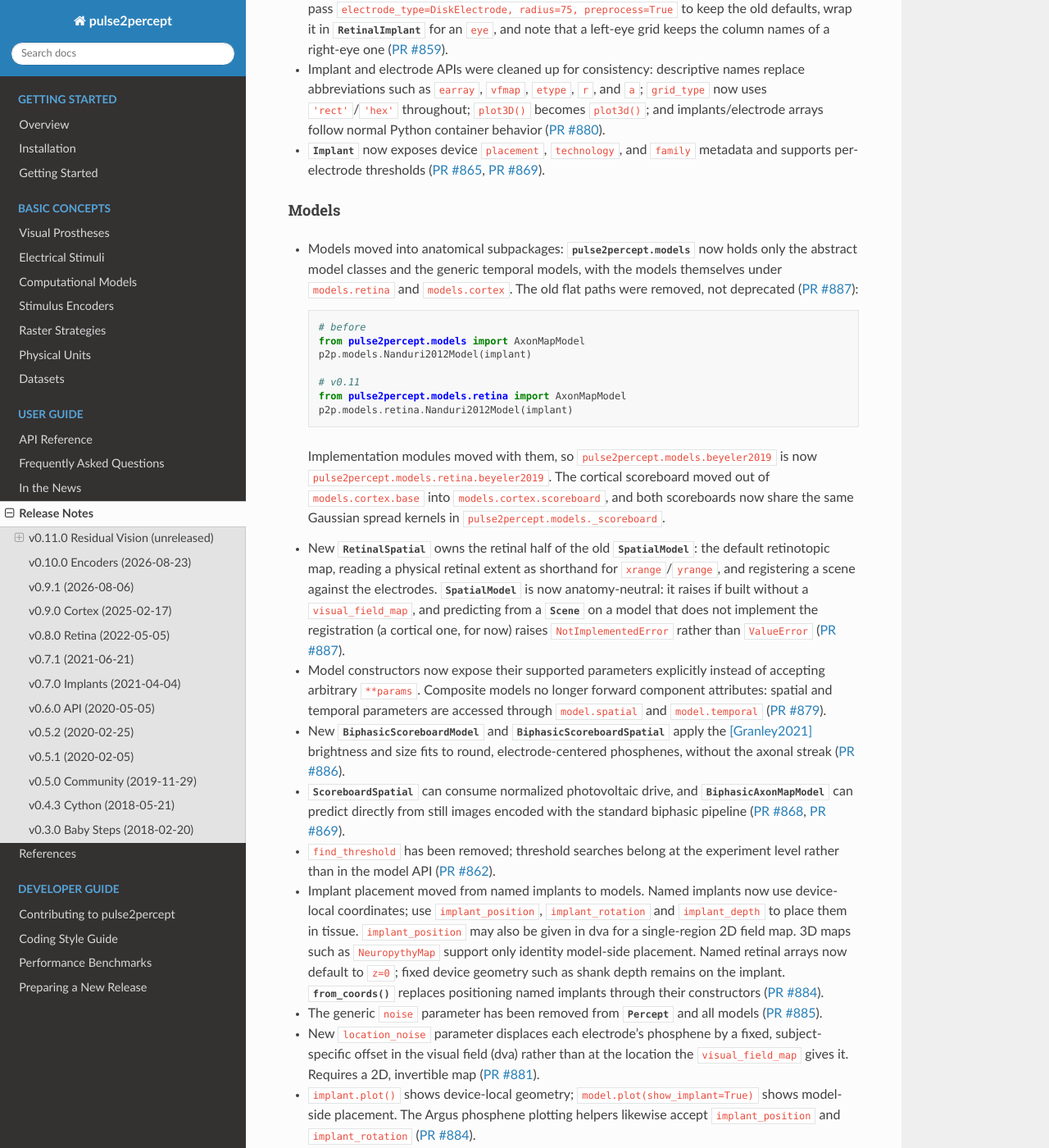
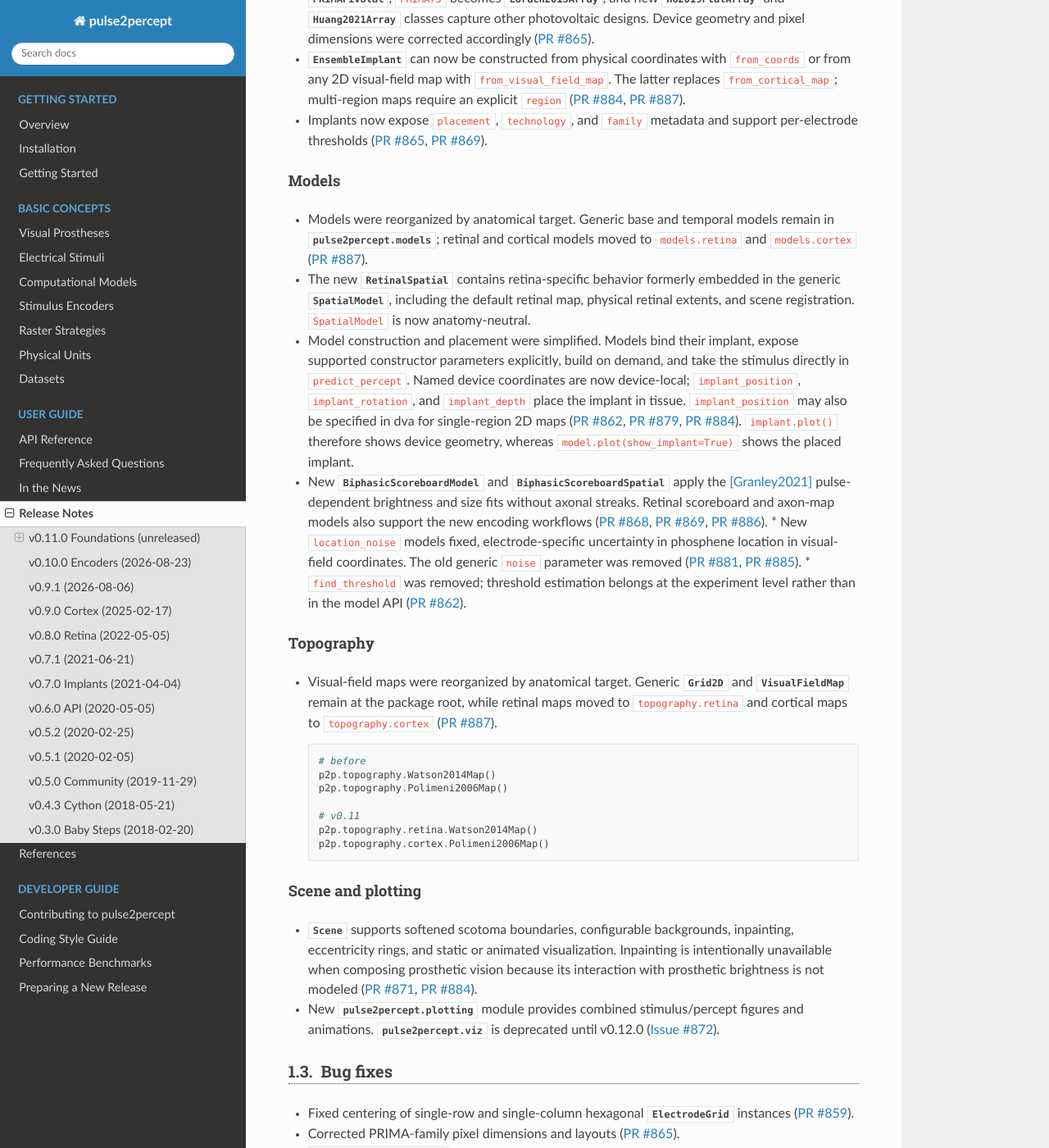
Before and after one commit to pulse2percept/pulse2percept, a Sphinx documentation site: the page built from doc/users/release_notes.rst, in a window 1280 px wide and 1400 px high, scrolled down 1666 px. Shown: the whole window at 82% size. Built offline with Sphinx 7.4.7 and the Read the Docs theme 3.1.0, drawn with Linux system fonts in a browser that asks for light colours; pages that are not in the unit, such as notebooks, are missing from menus; some of the changed text lies outside the part shown.

Commit message:
Clean up docs

```diff
--- a/README.rst
+++ b/README.rst
@@ -103,7 +103,7 @@
 +---------------------------+------+------+------+------+------+-----+-----+-----+
 |           Python          | 3.14 | 3.13 | 3.12 | 3.11 | 3.10 | 3.9 | 3.8 | 3.7 |
 +===========================+======+======+======+======+======+=====+=====+=====+
-| p2p 0.11 Residual Vision  | Yes  | Yes  | Yes  | Yes  |      |     |     |     |
+| p2p 0.11 Foundations      | Yes  | Yes  | Yes  | Yes  |      |     |     |     |
 +---------------------------+------+------+------+------+------+-----+-----+-----+
 | p2p 0.10 Encoders         | Yes  | Yes  | Yes  | Yes  |      |     |     |     |
 +---------------------------+------+------+------+------+------+-----+-----+-----+
--- a/doc/users/release_notes.rst
+++ b/doc/users/release_notes.rst
@@ -4,20 +4,43 @@
 Release Notes
 =============
 
-v0.11.0 Residual Vision (unreleased)
-====================================
+v0.11.0 Foundations (unreleased)
+================================
 
 Highlights
 ----------
 
-* **New backwards-incompatible model API:** models are now bound to their
-  implant and built automatically; ``predict_percept`` takes a stimulus
-  directly (:pull:`862`):
+* **New backwards-incompatible model API for implants, models, and
+  topography:** Anatomical components now live under explicit ``retina`` and
+  ``cortex`` namespaces; models are bound to their implant, build
+  automatically, and receive the stimulus directly in ``predict_percept``;
+  and implant placement is handled by the model rather than by modifying
+  named device geometry (:pull:`862`, :pull:`879`, :pull:`880`, :pull:`884`,
+  :pull:`887`).
+
+  A typical workflow changes from:
 
   .. code-block:: python
 
+      # v0.10
+      implant = p2p.implants.ArgusII(x=1000, y=-500, rot=15)
+      model = p2p.models.AxonMapModel()
+      model.build()
+      percept = model.predict_percept(implant, stim)
+
+  to:
+
+  .. code-block:: python
+
+      # v0.11
       implant = p2p.implants.retina.ArgusII()
-      model = p2p.models.retina.AxonMapModel(implant)
+
+      model = p2p.models.retina.AxonMapModel(
+          implant,
+          implant_position=(1000, -500),
+          implant_rotation=15,
+      )
+
       percept = model.predict_percept(stim)
 
 * New :py:mod:`pulse2percept.vision` module with
@@ -27,8 +50,8 @@
   :pull:`883`).
 
 * New photovoltaic stimulation pipeline for
-  :py:class:`~pulse2percept.implants.retina.PRIMAPivotal`, from image encoding to
-  irradiance-based model input (:pull:`868`).
+  :py:class:`~pulse2percept.implants.retina.PRIMAPivotal`, from image
+  encoding to irradiance-based model input (:pull:`868`).
 
 
 API changes and improvements
@@ -38,72 +61,40 @@
 ~~~~~~~~~~~~~~~~~~~~
 
 * New :py:class:`~pulse2percept.stimuli.Encoder` framework supports electrical
-  and non-electrical stimulation. New
+  and non-electrical stimulation.
   :py:class:`~pulse2percept.stimuli.PRIMAEncoder` implements photovoltaic
-  image/video encoding, while
-  :py:class:`~pulse2percept.stimuli.AmplitudeEncoder` supports threshold-based
-  amplitude ranges such as ``(0 * xTh, 3 * xTh)`` (:pull:`868`,
-  :pull:`869`).
-
-* Added optical power units (``W``, ``mW``, ``uW``), proper geometric-angle
-  units (``deg``, ``rad``), and ``pathlib.Path`` support for image and video
-  stimuli (:pull:`855`, :pull:`868`, :pull:`880`).
+  encoding, while :py:class:`~pulse2percept.stimuli.AmplitudeEncoder` supports
+  threshold-relative amplitudes such as ``(0 * xTh, 3 * xTh)``. Optical power
+  units (``W``, ``mW``, ``uW``), geometric-angle units (``deg``, ``rad``), and
+  ``pathlib.Path`` input for image and video stimuli were also added
+  (:pull:`855`, :pull:`868`, :pull:`869`, :pull:`880`).
 
 
 Implants
 ~~~~~~~~
 
-* Implants moved into anatomical subpackages:
-  :py:mod:`pulse2percept.implants` now holds only generic device machinery
-  (electrodes, electrode arrays, rasters,
-  :py:class:`~pulse2percept.implants.Implant`,
-  :py:class:`~pulse2percept.implants.GridImplant`,
-  :py:class:`~pulse2percept.implants.EnsembleImplant`), with the devices
-  themselves under ``implants.retina`` and ``implants.cortex``. The old flat
-  paths were removed, not deprecated (:pull:`887`):
+* Implant classes were reorganized by anatomical target. Generic machinery
+remains in :py:mod:`pulse2percept.implants`; retinal and cortical devices
+moved to ``implants.retina`` and ``implants.cortex`` respectively
+(:pull:`887`).
 
-  .. code-block:: python
+* ``eye`` now belongs to
+:py:class:`~pulse2percept.implants.retina.RetinalImplant`, and
+:py:class:`~pulse2percept.implants.cortex.CorticalImplant` adds optional
+``hemisphere`` metadata. Generic implants carry neither. Custom retinal
+arrays used with :py:class:`~pulse2percept.models.retina.AxonMapModel`
+therefore need to be wrapped in a ``RetinalImplant``.
 
-      # before
-      from pulse2percept.implants import ArgusII
-      p2p.implants.PRIMAPivotal()
+* ``ProsthesisSystem`` was renamed :py:class:`~pulse2percept.implants.Implant`;
+  the old name remains deprecated until v0.12.0. ``RectangleImplant`` was
+  removed in favor of :py:class:`~pulse2percept.implants.GridImplant`
+  (:pull:`859`, :pull:`876`).
 
-      # v0.11
-      from pulse2percept.implants.retina import ArgusII
-      p2p.implants.retina.PRIMAPivotal()
-
-  Implementation modules moved with them, so ``pulse2percept.implants.argus``
-  is now ``pulse2percept.implants.retina.argus``. The deprecated ``PRIMA``,
-  ``PRIMA75``, ``PRIMA55`` and ``PRIMA40`` spellings live in
-  ``implants.retina``.
-
-* ``eye`` moved off :py:class:`~pulse2percept.implants.Implant` and
-  :py:class:`~pulse2percept.implants.GridImplant` onto the new
-  :py:class:`~pulse2percept.implants.retina.RetinalImplant`, which every
-  retinal device now derives from. A generic implant or grid carries no
-  laterality; wrap an :py:class:`~pulse2percept.implants.ElectrodeGrid` in a
-  ``RetinalImplant`` where a custom grid relied on the old implicit
-  ``eye='RE'``. :py:class:`~pulse2percept.models.retina.AxonMapModel` mirrors
-  the optic disc onto the implanted eye and says so if handed an implant
-  without one (:pull:`887`).
-
-* New :py:class:`~pulse2percept.implants.cortex.CorticalImplant` gives
-  cortical devices ``hemisphere`` (``'LH'``, ``'RH'``, or ``None``, the
-  default), as does
-  :py:class:`~pulse2percept.implants.cortex.Neuralink`. It is device metadata:
-  electrode coordinates and the model's ``implant_position`` still place the
-  array (:pull:`887`).
-
-* ``EnsembleImplant.from_cortical_map`` becomes
-  :py:meth:`~pulse2percept.implants.EnsembleImplant.from_visual_field_map`,
-  which accepts any 2D :py:class:`~pulse2percept.topography.VisualFieldMap`
-  rather than only a cortical one, and rejects 3D maps. ``region`` defaults to
-  the map's only region instead of ``'v1'``, so a multi-region map now
-  requires it (:pull:`887`).
-
-* ``ProsthesisSystem`` is renamed
-  :py:class:`~pulse2percept.implants.Implant`; the old name remains as a
-  deprecated alias until 0.12.0 (:pull:`876`).
+* Implant and electrode APIs were standardized: descriptive parameter names
+  replace abbreviations such as ``earray``, ``vfmap``, ``etype``, ``r``, and
+  ``a``; ``grid_type`` consistently uses ``'rect'`` / ``'hex'``; ``plot3D()``
+  becomes ``plot3d()``; and implants and electrode arrays follow normal
+  Python container conventions (:pull:`880`).
 
 * The PRIMA family was reorganized around the published devices:
   ``PRIMA`` becomes :py:class:`~pulse2percept.implants.retina.PRIMAPivotal`,
@@ -113,156 +104,94 @@
   photovoltaic designs. Device geometry and pixel dimensions were corrected
   accordingly (:pull:`865`).
 
-* ``RectangleImplant`` was removed in favor of
-  :py:class:`~pulse2percept.implants.GridImplant`, which is not a drop-in
-  replacement: pass ``electrode_type=DiskElectrode, radius=75,
-  preprocess=True`` to keep the old defaults, wrap it in
-  :py:class:`~pulse2percept.implants.retina.RetinalImplant` for an ``eye``,
-  and note that a left-eye grid keeps the column names of a right-eye one
-  (:pull:`859`).
+* :py:class:`~pulse2percept.implants.EnsembleImplant` can now be constructed
+  from physical coordinates with ``from_coords`` or from any 2D visual-field map
+  with ``from_visual_field_map``. The latter replaces ``from_cortical_map``;
+  multi-region maps require an explicit ``region`` (:pull:`884`, :pull:`887`).
 
-* Implant and electrode APIs were cleaned up for consistency: descriptive
-  names replace abbreviations such as ``earray``, ``vfmap``, ``etype``, ``r``,
-  and ``a``; ``grid_type`` now uses ``'rect'``/``'hex'`` throughout;
-  ``plot3D()`` becomes ``plot3d()``; and implants/electrode arrays follow
-  normal Python container behavior (:pull:`880`).
-
-* :py:class:`~pulse2percept.implants.Implant` now exposes device
-  ``placement``, ``technology``, and ``family`` metadata and supports
-  per-electrode thresholds (:pull:`865`, :pull:`869`).
+* Implants now expose ``placement``, ``technology``, and ``family`` metadata
+  and support per-electrode thresholds (:pull:`865`, :pull:`869`).
 
 
 Models
 ~~~~~~
 
-* Models moved into anatomical subpackages:
-  :py:mod:`pulse2percept.models` now holds only the abstract model classes and
-  the generic temporal models, with the models themselves under
-  ``models.retina`` and ``models.cortex``. The old flat paths were removed,
-  not deprecated (:pull:`887`):
+* Models were reorganized by anatomical target. Generic base and temporal models
+  remain in :py:mod:`pulse2percept.models`; retinal and cortical models moved to
+  ``models.retina`` and ``models.cortex`` (:pull:`887`).
 
-  .. code-block:: python
+* The new :py:class:`~pulse2percept.models.retina.RetinalSpatial` contains
+  retina-specific behavior formerly embedded in the generic
+  :py:class:`~pulse2percept.models.SpatialModel`, including the default retinal
+  map, physical retinal extents, and scene registration. ``SpatialModel`` is now
+  anatomy-neutral.
 
-      # before
-      from pulse2percept.models import AxonMapModel
-      p2p.models.Nanduri2012Model(implant)
-
-      # v0.11
-      from pulse2percept.models.retina import AxonMapModel
-      p2p.models.retina.Nanduri2012Model(implant)
-
-  Implementation modules moved with them, so
-  ``pulse2percept.models.beyeler2019`` is now
-  ``pulse2percept.models.retina.beyeler2019``. The cortical scoreboard moved
-  out of ``models.cortex.base`` into ``models.cortex.scoreboard``, and both
-  scoreboards now share the same Gaussian spread kernels in
-  ``pulse2percept.models._scoreboard``.
-
-* New :py:class:`~pulse2percept.models.retina.RetinalSpatial` owns the retinal
-  half of the old :py:class:`~pulse2percept.models.SpatialModel`: the default
-  retinotopic map, reading a physical retinal extent as shorthand for
-  ``xrange``/``yrange``, and registering a scene against the electrodes.
-  :py:class:`~pulse2percept.models.SpatialModel` is now anatomy-neutral: it
-  raises if built without a ``visual_field_map``, and predicting from a
-  :py:class:`~pulse2percept.vision.Scene` on a model that does not implement
-  the registration (a cortical one, for now) raises ``NotImplementedError``
-  rather than ``ValueError`` (:pull:`887`).
-
-* Model constructors now expose their supported parameters explicitly instead
-  of accepting arbitrary ``**params``. Composite models no longer forward
-  component attributes: spatial and temporal parameters are accessed through
-  ``model.spatial`` and ``model.temporal`` (:pull:`879`).
+* Model construction and placement were simplified. Models bind their implant,
+  expose supported constructor parameters explicitly, build on demand, and take
+  the stimulus directly in ``predict_percept``. Named device coordinates are
+  now device-local; ``implant_position``, ``implant_rotation``, and
+  ``implant_depth`` place the implant in tissue. ``implant_position`` may also
+  be specified in dva for single-region 2D maps (:pull:`862`, :pull:`879`,
+  :pull:`884`). ``implant.plot()`` therefore shows device geometry, whereas
+  ``model.plot(show_implant=True)`` shows the placed implant.
 
 * New :py:class:`~pulse2percept.models.retina.BiphasicScoreboardModel` and
   :py:class:`~pulse2percept.models.retina.BiphasicScoreboardSpatial` apply the
-  [Granley2021]_ brightness and size fits to round, electrode-centered
-  phosphenes, without the axonal streak (:pull:`886`).
-
-* :py:class:`~pulse2percept.models.retina.ScoreboardSpatial` can consume normalized
-  photovoltaic drive, and
-  :py:class:`~pulse2percept.models.retina.BiphasicAxonMapModel` can predict directly
-  from still images encoded with the standard biphasic pipeline
-  (:pull:`868`, :pull:`869`).
-
-* ``find_threshold`` has been removed; threshold searches belong at the
-  experiment level rather than in the model API (:pull:`862`).
-
-* Implant placement moved from named implants to models. Named implants
-  now use device-local coordinates; use ``implant_position``,
-  ``implant_rotation`` and ``implant_depth`` to place them in tissue.
-  ``implant_position`` may also be given in dva for a single-region 2D field
-  map. 3D maps such as ``NeuropythyMap`` support only identity model-side
-  placement. Named retinal arrays now default to ``z=0``; fixed device
-  geometry such as shank depth remains on the implant.
-  :py:meth:`~pulse2percept.implants.EnsembleImplant.from_coords` replaces
-  positioning named implants through their constructors (:pull:`884`).
-
-* The generic ``noise`` parameter has been removed from
-  :py:class:`~pulse2percept.percepts.Percept` and all models (:pull:`885`).
-
-* New ``location_noise`` parameter displaces each electrode's phosphene by a
-  fixed, subject-specific offset in the visual field (dva) rather than at the
-  location the ``visual_field_map`` gives it. Requires a 2D, invertible map
-  (:pull:`881`).
-
-* ``implant.plot()`` shows device-local geometry;
-  ``model.plot(show_implant=True)`` shows model-side placement. The Argus
-  phosphene plotting helpers likewise accept ``implant_position`` and
-  ``implant_rotation`` (:pull:`884`).
+  [Granley2021]_ pulse-dependent brightness and size fits without axonal
+  streaks. Retinal scoreboard and axon-map models also support the new encoding
+  workflows (:pull:`868`, :pull:`869`, :pull:`886`). * New ``location_noise``
+  models fixed, electrode-specific uncertainty in phosphene location in
+  visual-field coordinates. The old generic ``noise`` parameter was removed
+  (:pull:`881`, :pull:`885`). * ``find_threshold`` was removed; threshold
+  estimation belongs at the experiment level rather than in the model API
+  (:pull:`862`).
 
 
 Topography
 ~~~~~~~~~~
 
-* Visual field maps moved into anatomical subpackages:
-  :py:mod:`pulse2percept.topography` now holds only
+* Visual-field maps were reorganized by anatomical target. Generic
   :py:class:`~pulse2percept.topography.Grid2D` and
-  :py:class:`~pulse2percept.topography.VisualFieldMap`, with the maps
-  themselves under ``topography.retina`` and ``topography.cortex``. The old
-  flat paths were removed, not deprecated (:pull:`887`):
+  :py:class:`~pulse2percept.topography.VisualFieldMap` remain at the package
+  root, while retinal maps moved to ``topography.retina`` and cortical maps to
+  ``topography.cortex`` (:pull:`887`).
 
   .. code-block:: python
 
       # before
       p2p.topography.Watson2014Map()
       p2p.topography.Polimeni2006Map()
-      p2p.topography.NeuropythyMap()
 
       # v0.11
       p2p.topography.retina.Watson2014Map()
       p2p.topography.cortex.Polimeni2006Map()
-      p2p.topography.cortex.NeuropythyMap()
 
 
-Residual vision
-~~~~~~~~~~~~~~~
+Scene and plotting
+~~~~~~~~~~~~~~~~~~
 
-* :py:class:`~pulse2percept.vision.Scene` adds softened scotoma boundaries,
-  optional inpainting, configurable backgrounds, and eccentricity rings in
-  both static and animated views (:pull:`871`).
+* :py:class:`~pulse2percept.vision.Scene` supports softened scotoma boundaries,
+  configurable backgrounds, inpainting, eccentricity rings, and static or
+  animated visualization. Inpainting is intentionally unavailable when
+  composing prosthetic vision because its interaction with prosthetic
+  brightness is not modeled (:pull:`871`, :pull:`884`).
 
-* Prosthetic composition now rejects ``scotoma_fill='inpaint'``, whose
-  interaction with prosthetic brightness is not modeled (:pull:`884`).
-
-
-Plotting
-~~~~~~~~
-
-* New :py:mod:`pulse2percept.plotting` module provides combined stimulus/percept
-  figures and animations. :py:mod:`pulse2percept.viz` is deprecated until
-  0.12.0 (:issue:`872`).
+* New :py:mod:`pulse2percept.plotting` module provides combined
+  stimulus/percept figures and animations. :py:mod:`pulse2percept.viz` is
+  deprecated until v0.12.0 (:issue:`872`).
 
 
 Bug fixes
 ---------
 
 * Fixed centering of single-row and single-column hexagonal
-  :py:class:`~pulse2percept.implants.ElectrodeGrid` instances (:pull:`859`).
+  :py:class:`~pulse2percept.implants.ElectrodeGrid` instances
+  (:pull:`859`).
 
 * Corrected PRIMA-family pixel dimensions and layouts (:pull:`865`).
 
 * :py:class:`~pulse2percept.models.retina.BiphasicAxonMapSpatial` now respects
-  ``n_gray`` and preserves the full stimulus in percept metadata
+  `n_gray` and preserves the full stimulus in percept metadata
   (:pull:`869`).
 
 
```
Also changed, not shown: 1 other file.
